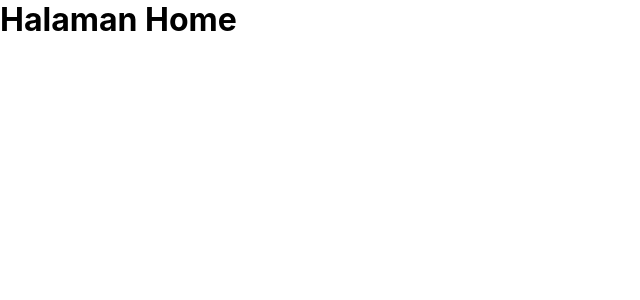
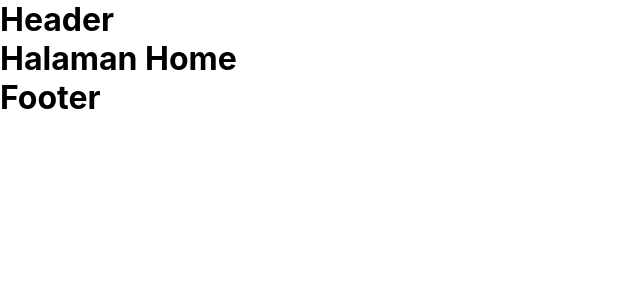
Before and after one commit to abdulhafizr/mern-stack, a React (Create React App) app: page / in a window 1280 px wide. Shown: the top 300 px of the page, without its empty margins (0-640 px from the left). Built offline with nearby package versions, Linux system fonts and the light colour scheme.

Commit message:
nested router MainApp

```diff
--- a/src/config/Routes/index.js
+++ b/src/config/Routes/index.js
@@ -1,19 +1,19 @@
 import React from 'react'
 import { BrowserRouter as Router, Route, Switch } from 'react-router-dom'
-import { Home, Login, Register } from '../../pages'
+import { Login, MainApp, Register } from '../../pages'
 
 const Routes = () => {
     return (
         <Router>
             <Switch>
-                <Route exact path="/">
-                    <Home />
-                </Route>
                 <Route path="/register">
                     <Register />
                 </Route>
                 <Route path="/login">
                     <Login />
+                </Route>
+                <Route path="/">
+                    <MainApp />
                 </Route>
             </Switch>
         </Router>
--- a/src/pages/App/index.js
+++ b/src/pages/App/index.js
@@ -1,6 +1,5 @@
 import React from 'react'
 import { Routes } from '../../config';
-import Register from '../Register';
 
 const App = () => {
   return (
--- /dev/null
+++ b/src/pages/CreateBlog/index.jsx
@@ -0,0 +1,11 @@
+import React from 'react'
+
+const CreateBlog = () => {
+    return (
+        <div>
+            <h1>Create Blog</h1>
+        </div>
+    )
+}
+
+export default CreateBlog
--- /dev/null
+++ b/src/pages/DetailBlog/index.jsx
@@ -0,0 +1,11 @@
+import React from 'react'
+
+const DetailBlog = () => {
+    return (
+        <div>
+            <h1>Detail Blog</h1>
+        </div>
+    )
+}
+
+export default DetailBlog
--- /dev/null
+++ b/src/pages/MainApp/index.jsx
@@ -0,0 +1,29 @@
+import React from 'react';
+import { BrowserRouter as Router, Route, Switch } from 'react-router-dom';
+import Home from '../Home';
+import CreateBlog from '../CreateBlog';
+import DetailBlog from '../DetailBlog';
+
+const MainApp = () => {
+    return (
+        <Router>
+            <div>
+                <h1>Header</h1>
+                <Switch>
+                    <Route path="/create-blog">
+                        <CreateBlog />
+                    </Route>
+                    <Route path="/detail-blog">
+                        <DetailBlog />
+                    </Route>
+                    <Route path="/">
+                        <Home />
+                    </Route>
+                </Switch>
+                <h1>Footer</h1>
+            </div>
+        </Router>
+    )
+}
+
+export default MainApp
--- a/src/pages/index.js
+++ b/src/pages/index.js
@@ -1,5 +1,8 @@
+import MainApp from './MainApp';
 import Register from './Register';
 import Login from './Login';
 import Home from './Home';
+import CreateBlog from './CreateBlog';
+import DetailBlog from './DetailBlog';
 
-export {Register, Login, Home};
+export {MainApp ,Register, Login, Home, CreateBlog, DetailBlog};
```
Also changed, not shown: 1 other file (tests, documents, lock files or other folders).
